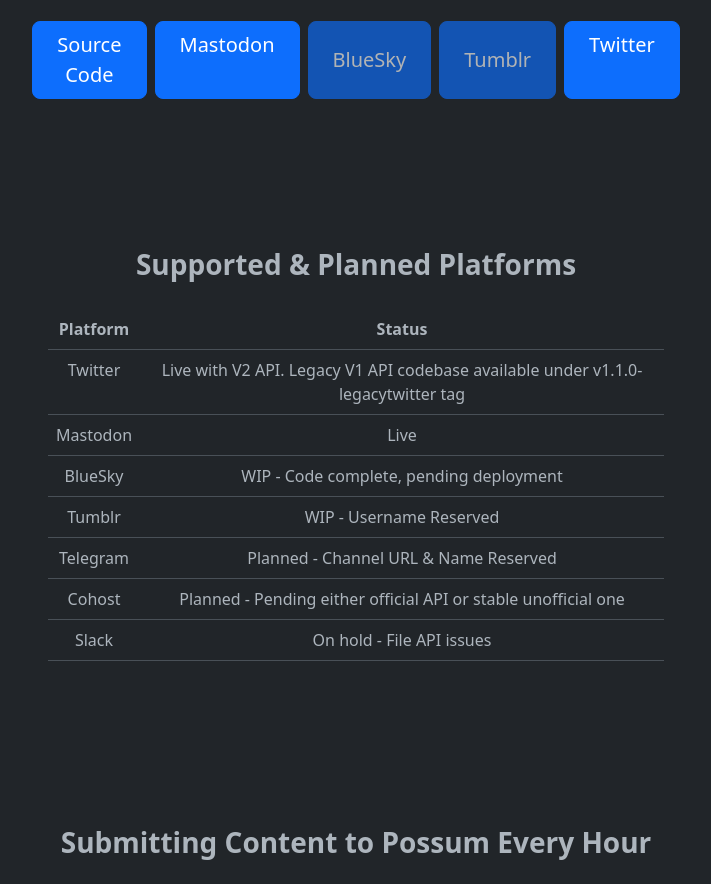
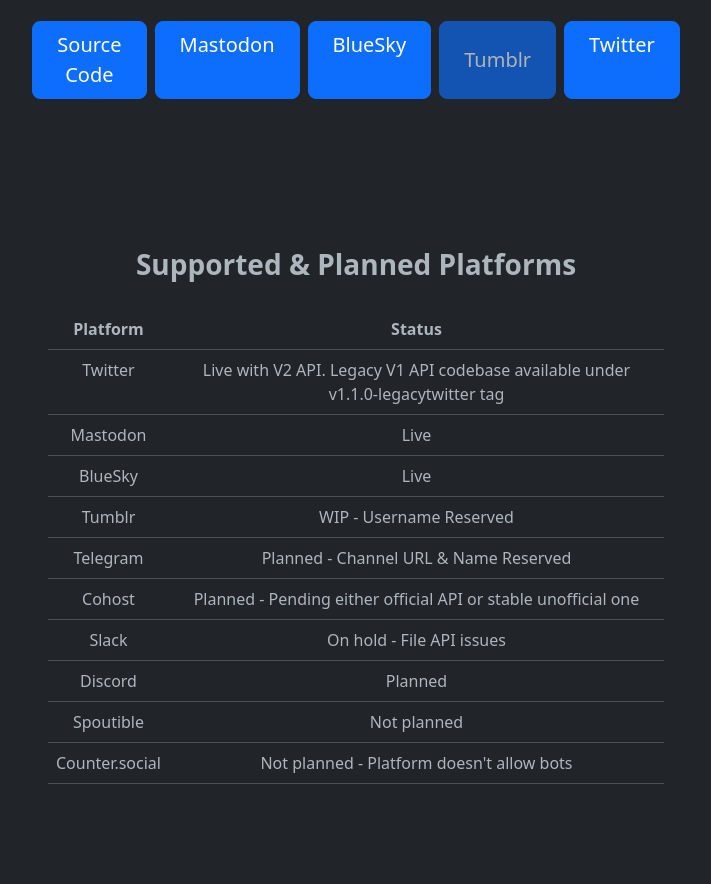
Before and after one commit to thunderysteak/possumeveryhour.io, a plain HTML site: page index.html in a window 1280 px wide. Shown: the part 433-1317 px from the top of the page, without its empty margins (284-995 px from the left). Drawn offline with Linux system fonts and the light colour scheme.

Commit message:
add bsky & add more platform info

```diff
--- a/index.html
+++ b/index.html
@@ -16,7 +16,7 @@
         <div class="d-grid gap-2 d-sm-flex justify-content-sm-center">
           <a href="https://github.com/thunderysteak/EveryHourBot" class="btn btn-primary btn-lg px-4 gap-3" role="button">Source Code</a>
           <a href="https://botsin.space/@possumeveryhour" class="btn btn-primary btn-lg px-4 gap-3" role="button">Mastodon</a>
-          <button type="button" class="btn btn-primary btn-lg px-4 gap-3" disabled>BlueSky</button>
+          <a href="https://bsky.app/profile/possumeveryhour.io" class="btn btn-primary btn-lg px-4 gap-3" role="button">BlueSky</a>
           <button type="button" class="btn btn-primary btn-lg px-4 gap-3" disabled>Tumblr</button>
           <a href="https://twitter.com/possumeveryhour" class="btn btn-primary btn-lg px-4 gap-3" role="button">Twitter</a>
         </div>
@@ -44,7 +44,7 @@
                   </tr>
                   <tr>
                     <td>BlueSky</td>
-                    <td>WIP - Code complete, pending deployment</td>
+                    <td>Live</td>
                   </tr>
                   <tr>
                     <td>Tumblr</td>
@@ -61,6 +61,18 @@
                   <tr>
                     <td>Slack</td>
                     <td>On hold - File API issues</td>
+                  </tr>
+                  <tr>
+                    <td>Discord</td>
+                    <td>Planned</td>
+                  </tr>
+                  <tr>
+                    <td>Spoutible</td>
+                    <td>Not planned</td>
+                  </tr>
+                  <tr>
+                    <td>Counter.social</td>
+                    <td>Not planned - Platform doesn't allow bots</td>
                   </tr>
                 </tbody>
               </table>
```
